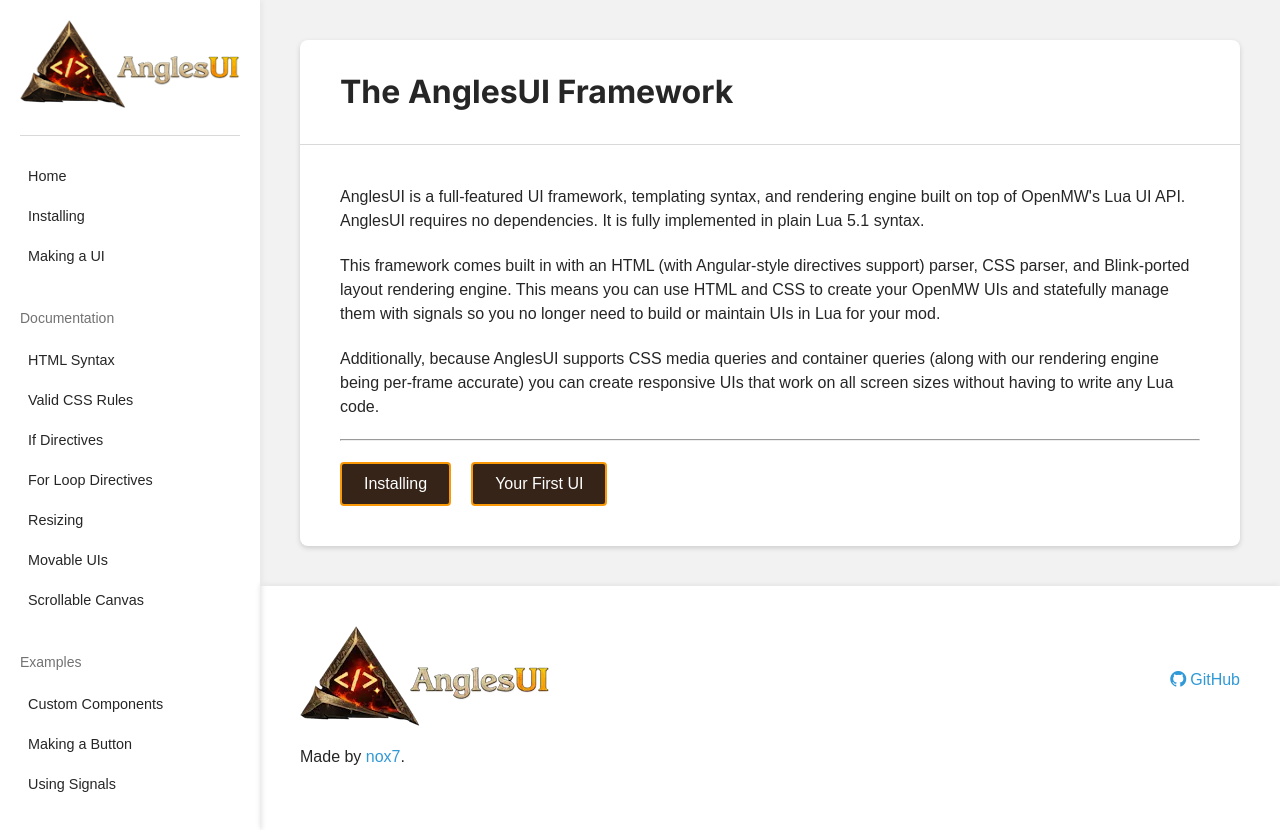
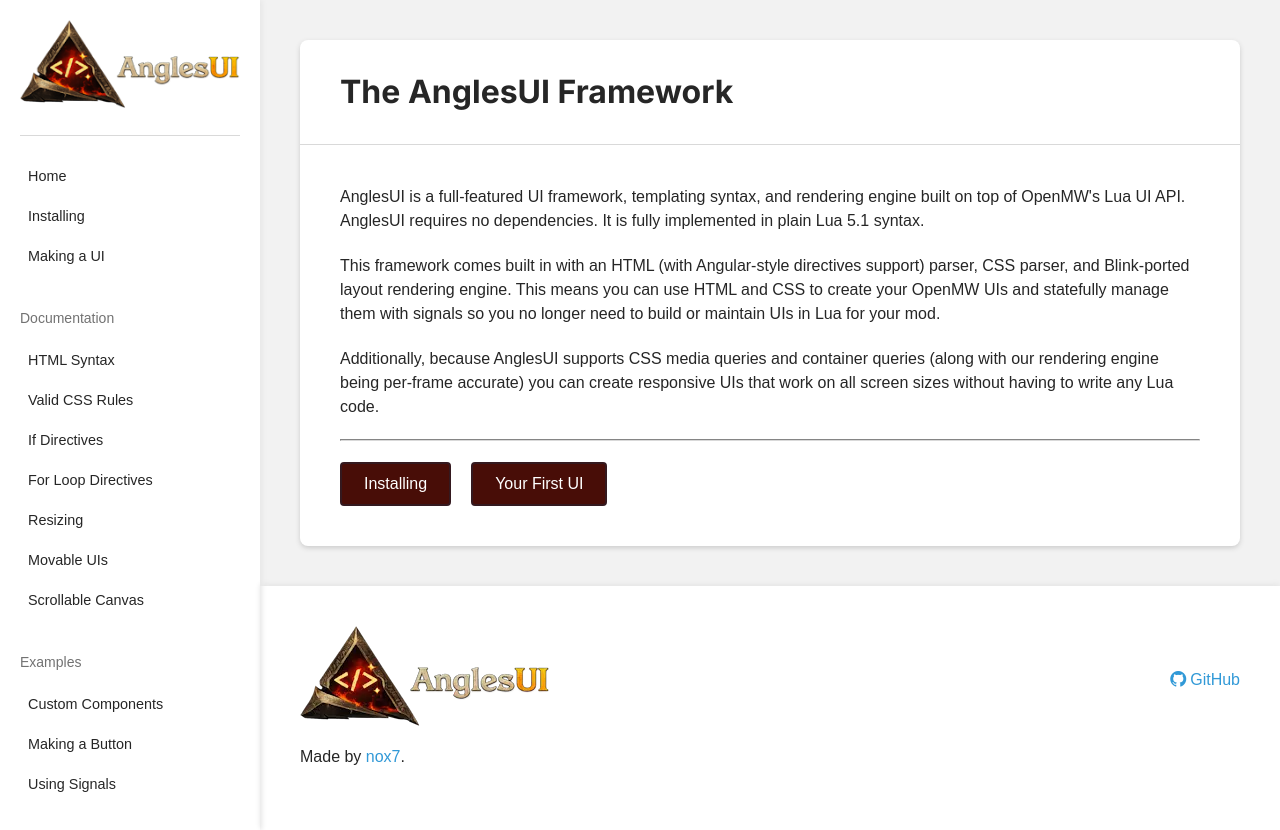
Before and after one commit to nox7/openmw-angles-ui, an Angular app in the folder docs-src/: page / in a window 1280 px wide. Built offline with nearby package versions, Linux system fonts and the light colour scheme; a web font is replaced by a local one.

Commit message:
Modify theme primary color

```diff
--- a/docs-src/src/styles.scss
+++ b/docs-src/src/styles.scss
@@ -13,8 +13,8 @@
   --heading-3-font-color: hsl(0deg 0% 22%);
   --body-font-color: hsl(0deg 0% 15%);
   --border-color: color-mix(in srgb, var(--light) 85%, var(--dark));
-  --primary-color: hsl(22.76deg 36.71% 15.49%);
-  --accent-color: hsl(35.95deg 96.03% 50.59%);
+  --primary-color: hsl(5.45deg 82% 15.57%);
+  --accent-color: hsl(346.15deg 35.57% 15.02%);
   --link-color: hsl(202.67deg 67.58% 51.87%);
   --primary-text-color: hsl(0 0% 100%);
   --card-shadow: 0 2px 5px 0 color-mix(in srgb, var(--light) 80%, var(--dark));
@@ -36,7 +36,6 @@
 }
 
 body.dark-theme {
-  --primary-color: hsl(35.95deg 100% 49.41%);
   --light: hsl(24.92deg 7.91% 4.52%);
   --dark: hsl(0deg 0% 100%);
   --bg-color: color-mix(in srgb, var(--light) 95%, var(--dark));
@@ -93,6 +92,11 @@
   border-radius: 4px;
 }
 
+hr {
+  margin: 1.3rem 0;
+  border-color: var(--border-color);
+}
+
 main {
   background-color: var(--bg-color);
 }
```
